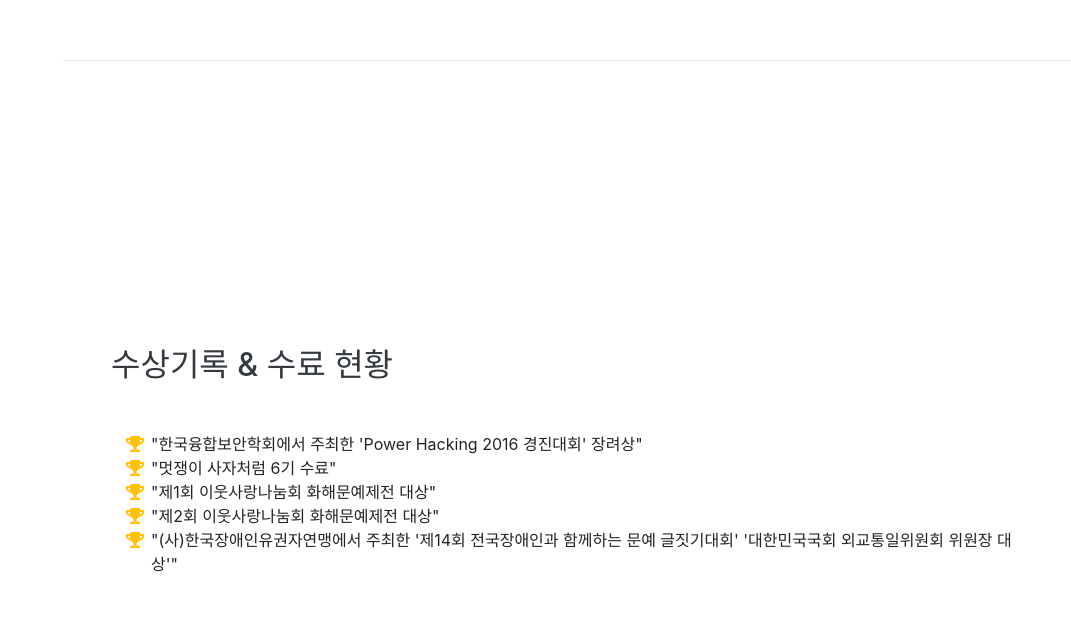
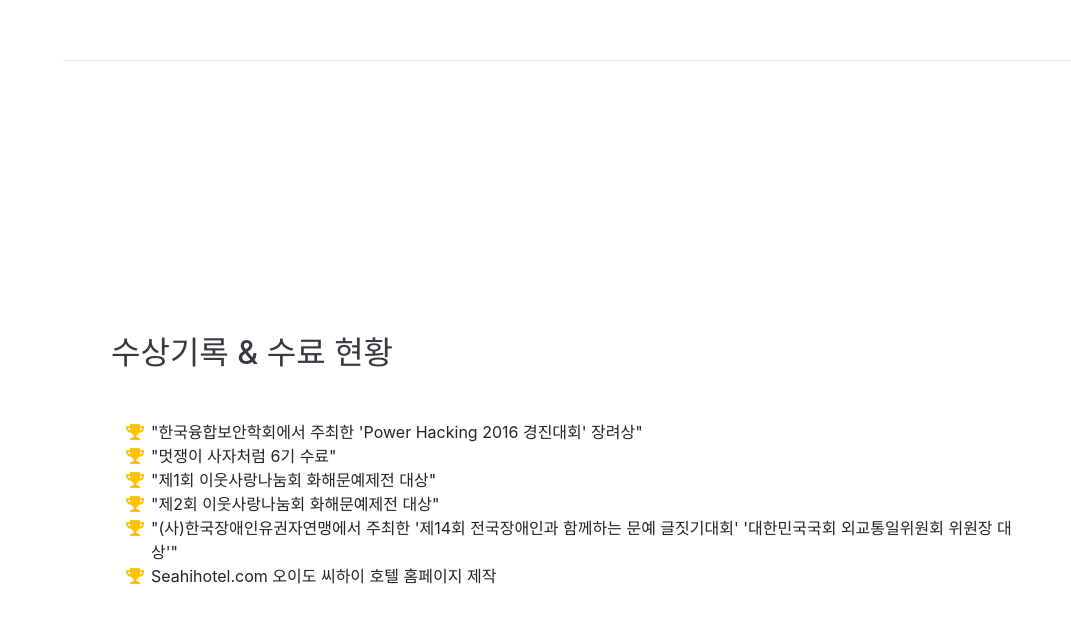
Before and after one commit to seojaehoon2563/seojaehoon2563.github.io, a website with bundled scripts: page index.html in a window 1280 px wide. Shown: the part 4159-4782 px from the top of the page, without its empty margins (209-1280 px from the left). Built offline with nearby package versions, Linux system fonts and the light colour scheme; a web font is replaced by a local one.

Commit message:
Update index.html

```diff
--- a/index.html
+++ b/index.html
@@ -227,6 +227,10 @@
             <i class="fa-li fa fa-trophy text-warning"></i>
 
             "(사)한국장애인유권자연맹에서 주최한 '제14회 전국장애인과 함께하는 문예 글짓기대회' '대한민국국회 외교통일위원회 위원장 대상'"</li>
+          <li>
+            <i class="fa-li fa fa-trophy text-warning"></i>
+
+            Seahihotel.com 오이도 씨하이 호텔 홈페이지 제작</li>
         </ul>
       </div>
     </section>
```
